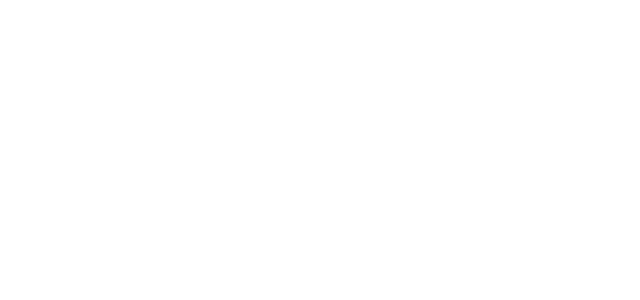
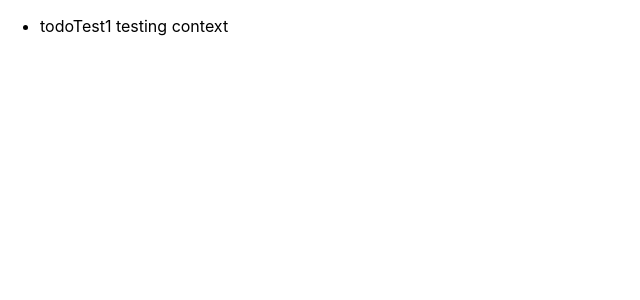
Before and after one commit to Siravian-index/todo-react-ts, a React (Vite) app: page / in a window 1280 px wide. Shown: the top 300 px of the page, without its empty margins (0-640 px from the left). Built offline with nearby package versions, Linux system fonts and the light colour scheme.

Commit message:
coding TodoList component

```diff
--- a/src/App.tsx
+++ b/src/App.tsx
@@ -1,11 +1,12 @@
-import { useState } from 'react'
+import TodoList from './components/TodoList'
+import ContextProvider from './stateManagement/ContextProvider'
 
 function App() {
-  const [count, setCount] = useState(0)
-
   return (
     <div className='App'>
-      <header className='App-header'></header>
+      <ContextProvider>
+        <TodoList />
+      </ContextProvider>
     </div>
   )
 }
--- a/src/components/TodoList.tsx
+++ b/src/components/TodoList.tsx
@@ -1,11 +1,23 @@
 import * as React from 'react'
+import { useTodoState } from '../stateManagement/ContextProvider'
 
-interface ITodoListProps {}
+interface Props {}
 
-const TodoList: React.FC<ITodoListProps> = (props) => {
+const TodoList: React.FC<Props> = (props) => {
+  const {
+    state: { todo, todoList },
+    dispatch,
+  } = useTodoState()
+
   return (
     <>
-      <ul></ul>
+      <ul>
+        {todoList.map((t) => (
+          <li key={t.id}>
+            {t.title} {t.message}
+          </li>
+        ))}
+      </ul>
     </>
   )
 }
--- a/src/stateManagment/ContextProvider.tsx
+++ b/src/stateManagement/ContextProvider.tsx
@@ -8,9 +8,14 @@
   dispatch: React.Dispatch<actionType>
 }
 
+const initialState: stateType = {
+  todo: { title: '', message: '', id: '', isDone: false },
+  todoList: [{ title: 'todoTest1', message: 'testing context', id: '0', isDone: false }],
+}
+
 const Context = React.createContext<contextType>({} as contextType)
 const ContextProvider: React.FC<Props> = ({ children }) => {
-  const [state, dispatch] = React.useReducer(reducer, {} as stateType)
+  const [state, dispatch] = React.useReducer(reducer, initialState)
   return (
     <>
       <Context.Provider value={{ state, dispatch }}>{children}</Context.Provider>
@@ -19,3 +24,5 @@
 }
 
 export default ContextProvider
+
+export const useTodoState = () => React.useContext(Context)
--- a/src/stateManagment/reducer.ts
+++ b/src/stateManagement/reducer.ts
@@ -4,11 +4,14 @@
   UPDATE = 'UPDATE',
 }
 export type todo = { title: string; message: string; id: string; isDone: boolean }
-export type actionType = { type: todoAction; payload: todo[] }
 export type stateType = { todo: todo; todoList: todo[] }
+export type actionType = { type: todoAction; payload: stateType }
 
 function reducer(state: stateType, action: actionType) {
-  const { type, payload } = action
+  const {
+    type,
+    payload: { todo, todoList },
+  } = action
   switch (type) {
     case todoAction.ADD:
       return state
```
